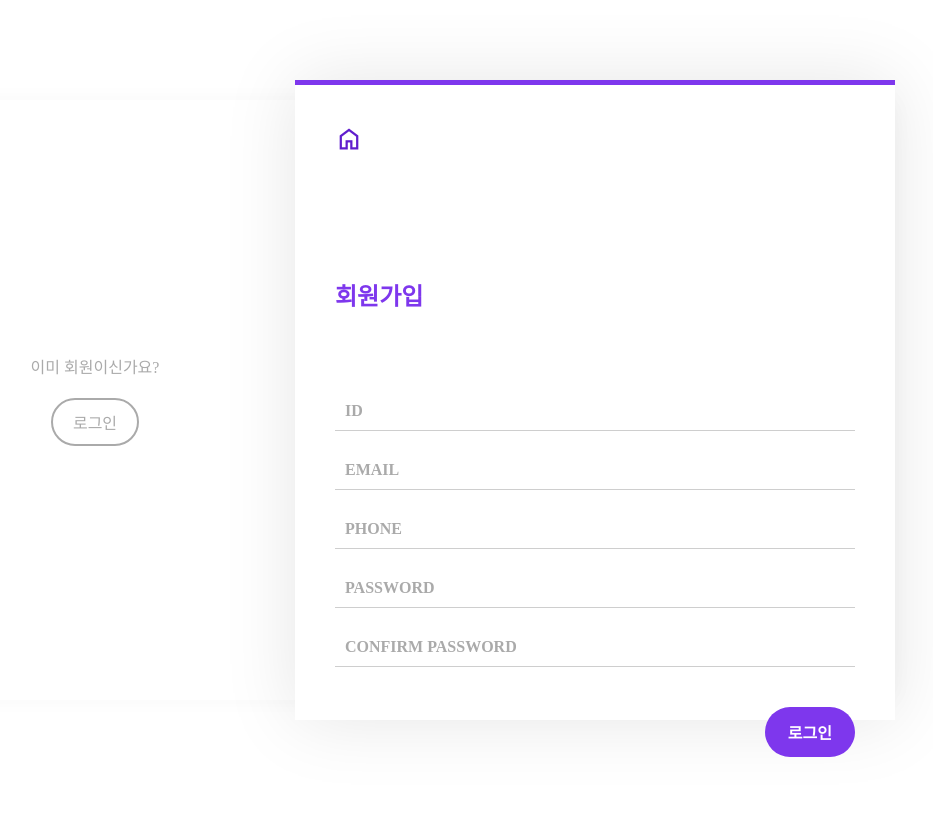
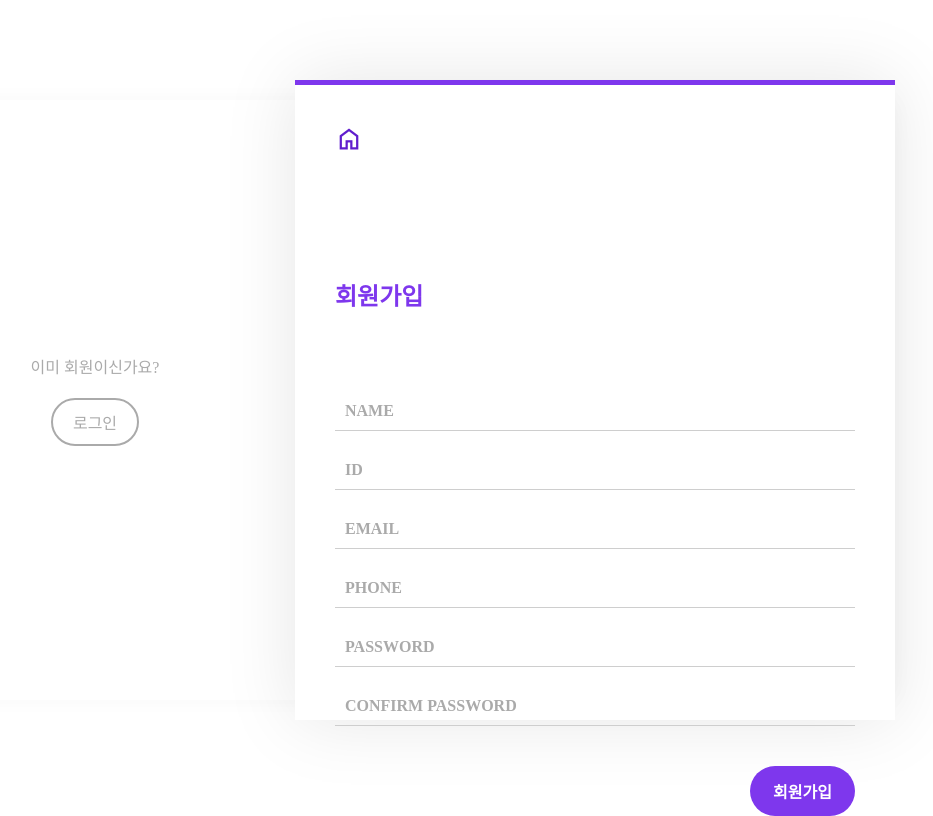
Before and after one commit to pukkok/formtok, a React (Create React App) app: page /user/login in a window 1280 px wide. Both pictures are taken after a click on the button "회원가입". Shown: the whole page, without its empty margins (245-1178 px from the left). Built offline with nearby package versions, Linux system fonts and the light colour scheme.

Commit message:
로그인, 회원가입 데이터베이스 연결 성공

```diff
--- a/src/Pages/LoginPage.css
+++ b/src/Pages/LoginPage.css
@@ -55,8 +55,9 @@
 .big-form .btns{
     margin-top: 40px;
     display: flex;
+    align-items: center;
 }
-.big-form .btns button:nth-child(1):hover{
+.big-form .btns button:hover{
     font-weight: bold;
 }
 .big-form .btns button.round-btn{
--- a/src/Pages/LoginPage.js
+++ b/src/Pages/LoginPage.js
@@ -6,11 +6,19 @@ import { useNavigate } from "react-router-dom";
 
 function LoginPage () {
 
-    const [inputs, setInputs] = useState({userId: '', password: ''})
+    const [loginInputs, setLoginInputs] = useState({userId: '', password: ''})
+    const [joinInputs, setJoinInputs] = useState(
+        {name: '', userId: '', email: '', phone: '', password: '', confirmPassword : ''}
+    )
+
+    const typingLogin = (e) => {
+        const {name, value} = e.target
+        setLoginInputs({...loginInputs, [name] : value})
+    }
 
     const login = async (e) => {
         e.preventDefault()
-        const {userId, password} = inputs
+        const {userId, password} = loginInputs
         const {data} = await axios.post(`/user/login`, {
             userId, password
         })
@@ -22,11 +30,23 @@ function LoginPage () {
         }
     }
 
-    const typing = (e) => {
+    const typingJoin = (e) => {
         const {name, value} = e.target
-        setInputs({...inputs, [name] : value})
+        setJoinInputs({...joinInputs, [name] : value})
     }
 
+    const join = async (e) => {
+        e.preventDefault()
+        const {name, userId, email, phone, password, confirmPassword} = joinInputs
+        const {data} = await axios.post(`/user/join`, {
+            name, userId, email, phone, password, confirmPassword
+        })
+        if(data.code === 200){
+            console.log(data.msg)
+        }else{
+            console.log(data)
+        }
+    }
 
     const [activeForm, setActiveForm] = useState('')
     const changeForm = (form) => {
@@ -42,18 +62,22 @@ function LoginPage () {
                 {active: activeForm === 'login'},
                 {hide : activeForm === 'join'})}>
                 <button className="back" onClick={()=>navigate('/')}>
-                <span class="material-symbols-outlined">home</span>
+                <span className="material-symbols-outlined">home</span>
                 </button>
                 <h2>로그인</h2>
                 <input name="userId" placeholder="ID"
                 type="text"
-                onChange={typing} value={inputs.userId}/>
+                onChange={typingLogin} value={loginInputs.userId}/>
                 <input
                 name="password" placeholder="PASSWORD"
                 type="password"
-                onChange={typing} value={inputs.password}/>
+                onChange={typingLogin} value={loginInputs.password}/>
                 <div className="btns">
+                    <div>
+                    <button>아이디 찾기</button>
+                    <span> | </span>
                     <button>비밀번호 찾기</button>
+                    </div>
                     <button className="round-btn" onClick={login}>로그인</button>
                 </div>
             </div>
@@ -61,31 +85,34 @@ function LoginPage () {
                 {active: activeForm === 'join'},
                 {hide: activeForm ==='login'})}>
                 <button className="back" onClick={()=>navigate('/')}>
-                <span class="material-symbols-outlined">home</span>
+                <span className="material-symbols-outlined">home</span>
                 </button>
                 <h2>회원가입</h2>
+                <input name="name" placeholder="NAME"
+                type="text"
+                onChange={typingJoin} value={joinInputs.name}/>
                 <input name="userId" placeholder="ID"
                 type="text"
-                onChange={typing} value={inputs.userId}/>
+                onChange={typingJoin} value={joinInputs.userId}/>
                 <input
                 name="email" placeholder="EMAIL"
                 type="text"
-                onChange={typing} value={inputs.password}/>
+                onChange={typingJoin} value={joinInputs.email}/>
                 <input
                 name="phone" placeholder="PHONE"
                 type="text"
-                onChange={typing} value={inputs.password}/>
+                onChange={typingJoin} value={joinInputs.phone}/>
                 <input
                 name="password" placeholder="PASSWORD"
                 type="password"
-                onChange={typing} value={inputs.password}/>
+                onChange={typingJoin} value={joinInputs.password}/>
                 <input
                 name="confirmPassword" placeholder="CONFIRM PASSWORD"
                 type="password"
-                onChange={typing} value={inputs.password}/>
+                onChange={typingJoin} value={joinInputs.confirmPassword}/>
 
                 <div className="btns">
-                    <button className="round-btn" onClick={login}>로그인</button>
+                    <button className="round-btn" onClick={join}>회원가입</button>
                 </div>
             </div>
             <div className="switch-small-box">
```
